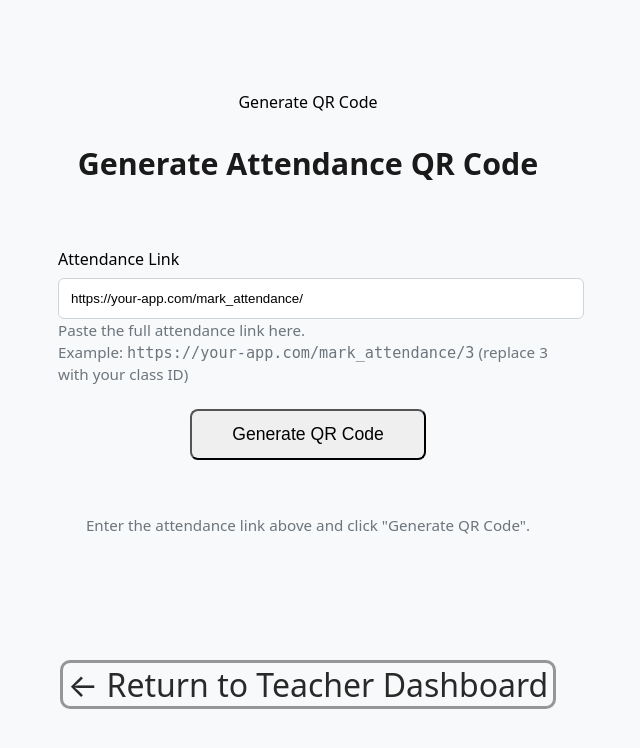
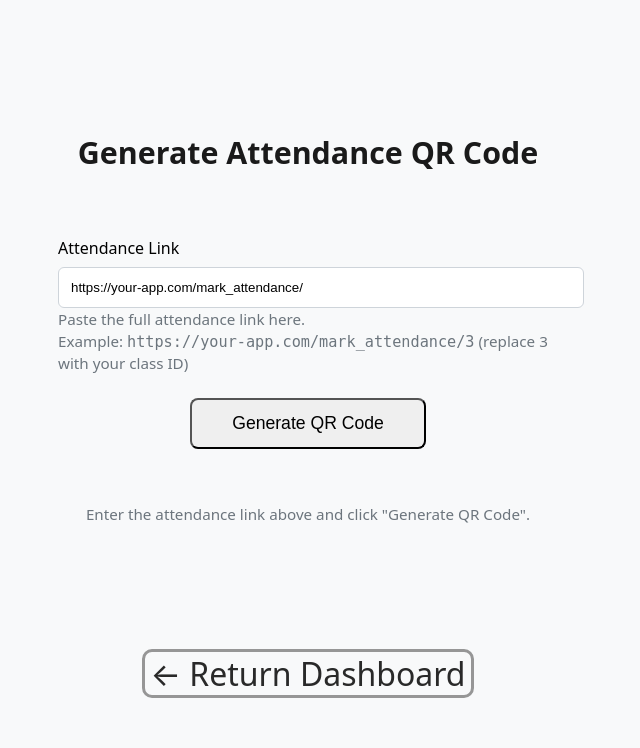
Before and after one commit to Danger-Design-UNT/Classroom-Attendance-Tracker, a Python web app: template app/templates/generate_qr.html in a window 1280 px wide. Shown: the top 748 px of the page, without its empty margins (332-972 px from the left). Run offline with Jinja, Linux system fonts and the light colour scheme; the template is opened without the code that fills it, so the values that code supplies are empty.

Commit message:
new changes made - maintnance

```diff
--- a/app/templates/dashboard_teacher.html
+++ b/app/templates/dashboard_teacher.html
@@ -16,7 +16,7 @@
         <button id="close-btn" class="close-btn">×</button>
 
         <ul class="sidebar-links">
-            <li><a href="{{ url_for('attendance.teacher_settings') }}">⚙️ Settings</a></li>
+            <li><a href="{{ url_for('attendance.teacher_settings') }}">Settings</a></li>
             <li><a href="{{ url_for('auth.logout') }}">Sign out  </a></li>
         </ul>
     </div>
--- a/app/templates/generate_qr.html
+++ b/app/templates/generate_qr.html
@@ -10,7 +10,7 @@
 
     <div class="container-total">
         <div class="header">
-            Generate QR Code
+            <!-- Generate QR Code -->
         </div>
 
         <div class="qr-page-wrapper">
@@ -65,7 +65,7 @@
         </div>
 
         <a href="{{ url_for('attendance.teacher_dashboard') }}" class="return">
-            ← Return to Teacher Dashboard
+            ← Return Dashboard
         </a>
     </div>
 
```
